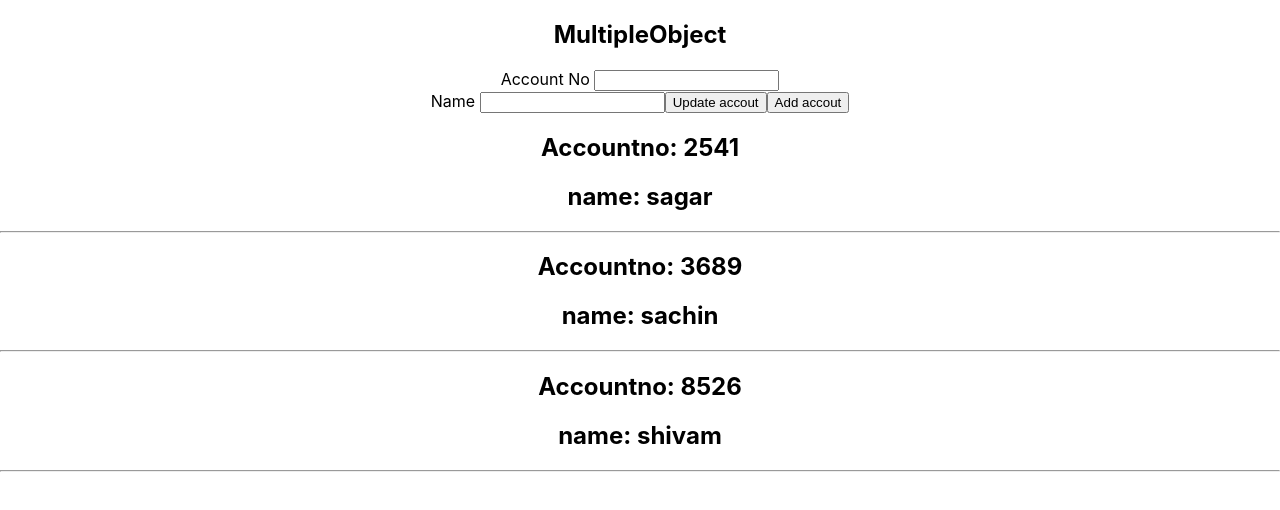
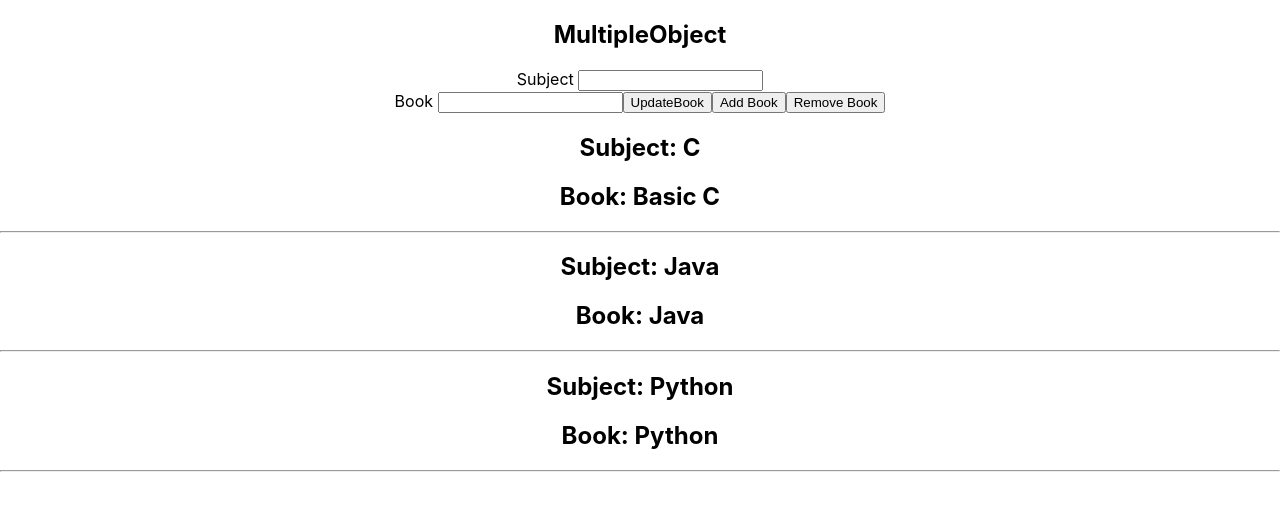
Before and after one commit to sinhasudhanshu/My-React-App, a React (Create React App) app: page / in a window 1280 px wide. Shown: the top 510 px of the page. Built offline with nearby package versions, Linux system fonts and the light colour scheme.

Commit message:
push pop
insert book name and subject

```diff
--- a/src/App.js
+++ b/src/App.js
@@ -2,7 +2,9 @@ import logo from './logo.svg';
 import './App.css';
 
 import React, { useEffect, useState } from 'react';
-import UpdateBank from './components/UpdateBank';
+//import UpdateBank from './components/UpdateBank';
+import ArrayBook from './components/ArrayBook';
+
 //import ArrayUpdate from './components/ArrayUpdate';
 //import UpdateArray from './components/UpdateArrayTrain';
 
@@ -11,7 +13,7 @@ function App(props) {
      <center>
   <h2>MultipleObject</h2>
   <div>
-        <UpdateBank/>
+        <ArrayBook/>
            </div>
 
 
--- a/src/components/ArrayBook.js
+++ b/src/components/ArrayBook.js
@@ -0,0 +1,56 @@
+import { useRef, useState } from "react";
+const ArrayBook = () => {
+    const inputBook = useRef();
+    const inputSubject = useRef();
+    const initialState =[
+        {book: " Basic C", subject:'C'},
+        {book: "Java", subject:'Java'},
+        {book: "Python", subject:'Python'},
+    ];
+    const [data, setData] = useState(initialState);
+    const updateBook = () =>{
+        const newBook = data.map(current =>{
+        if(current.subject === (inputSubject.current.value)){
+            return {...current, book: inputBook.current.value};
+        }
+        return current;
+
+    });
+    setData(newBook);
+};
+const addBook = () => {
+    data.push({subject:(inputSubject.current.value),book:inputBook.current.value});
+    const newBook = data.map(current =>{
+        return current;
+    });
+    setData(newBook);
+};
+const removeBook=()=>{
+    data.pop({subject:(inputSubject.current.value),book:inputBook.current.value});
+    const newBook= data.map(current =>{
+        return current;
+    });
+    setData(newBook);
+};
+return(
+    <div>
+        Subject <input type="text" ref={inputSubject}/>
+        <br/>
+        Book <input type="text" ref={inputBook}/>
+        <button onClick={updateBook}>UpdateBook</button>
+        <button onClick={addBook}>Add Book</button>
+        <button onClick={removeBook}>Remove Book</button>
+
+        {data.map(current => {
+                return (
+                    <div key={current.subject}>
+                        <h2>Subject: {current.subject}</h2>
+                        <h2>Book: {current.book}</h2>
+                        <hr />
+                    </div>
+                );
+        })}
+        </div>
+    );
+};
+export default ArrayBook;
```
